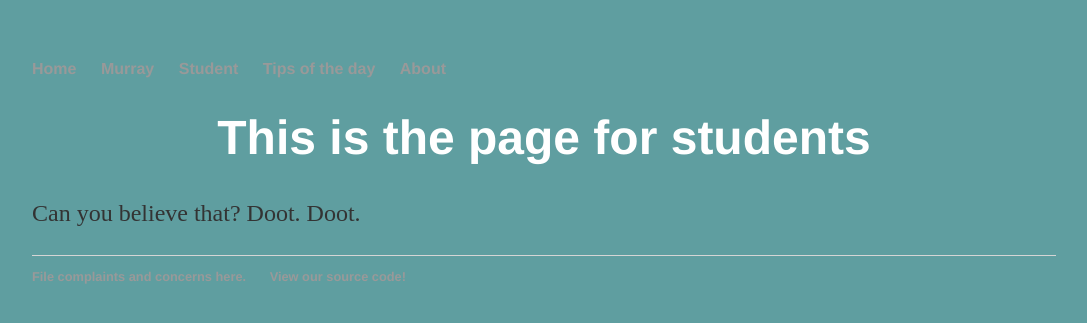
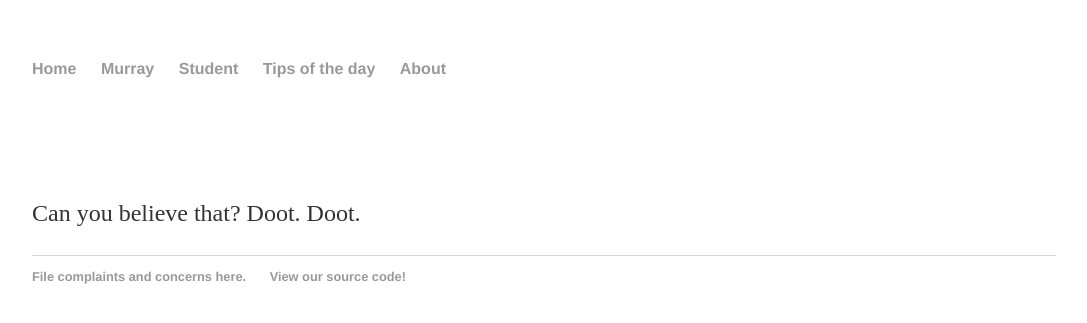
Before and after one commit to rowen2/rowen2.github.io, a Jekyll site: the page built from Stud/index.html, in a window 1280 px wide. Shown: the top 323 px of the page, without its empty margins (96-1183 px from the left). Built offline with Jekyll 4.4.1, drawn with Linux system fonts in a browser that asks for light colours.

Commit message:
Update main.css

```diff
--- a/css/main.css
+++ b/css/main.css
@@ -1,7 +1,6 @@
 body {
     margin: 60px auto;
     width: 80%;
-    background-color:#5F9EA0
 }
 div.blurb {
     background-image: url(http://i.imgur.com/DDqayEs.gif);
```
